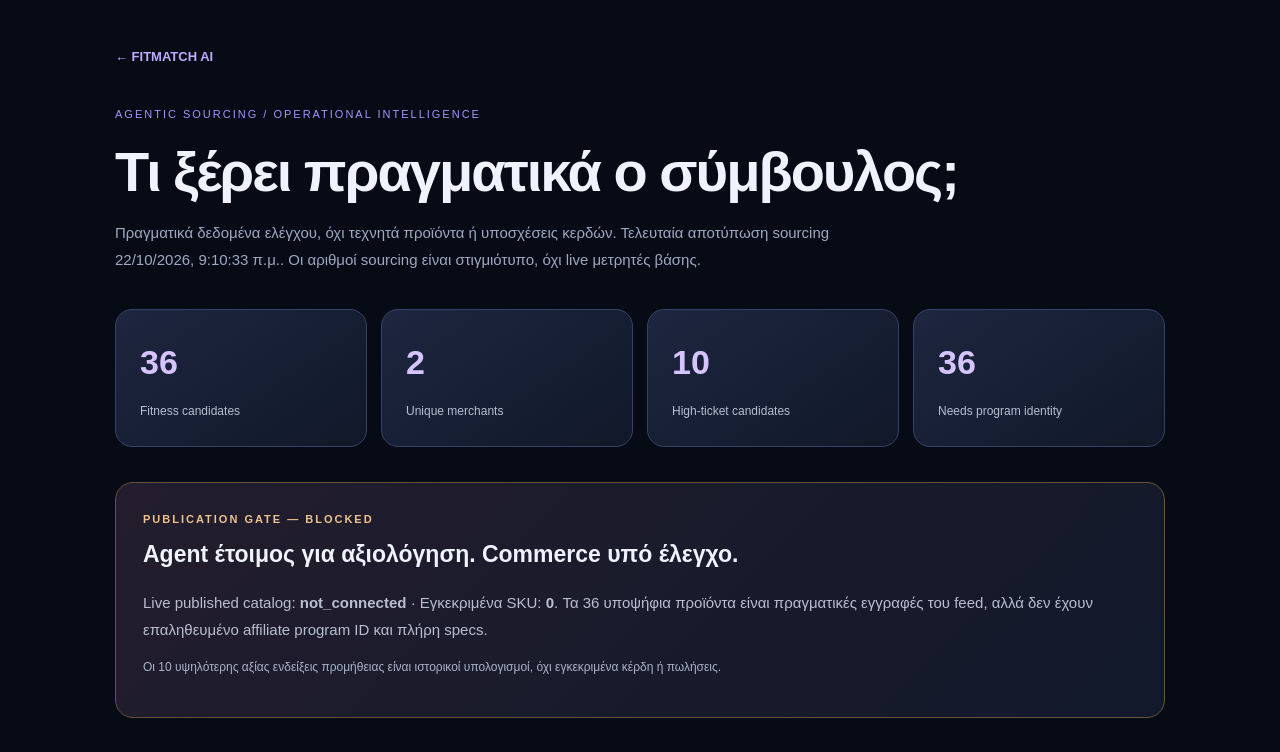
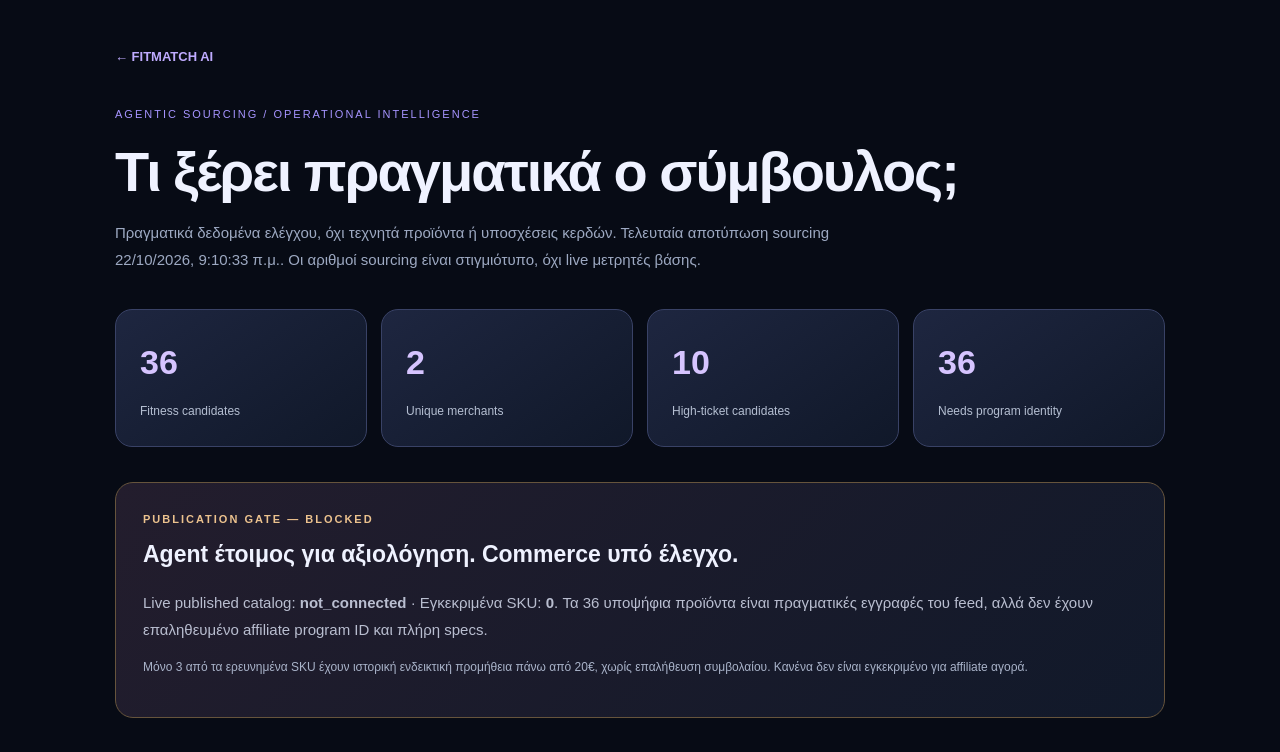
Before and after one commit to vmoulakakis/FITMACHT_AI, a Next.js app: page /readiness in a window 1280 px wide. Shown: the top 752 px of the page. Built offline with nearby package versions, Linux system fonts and the light colour scheme.

Commit message:
docs: align methodology and release checklist with >€20 merchant payout rule and 3 indicative candidates

```diff
--- a/app/readiness/page.tsx
+++ b/app/readiness/page.tsx
@@ -24,7 +24,7 @@ export default async function Page(){
  <p style={{color:"#ecc28e",letterSpacing:2,fontSize:11,fontWeight:800,margin:"0 0 8px"}}>PUBLICATION GATE — BLOCKED</p>
  <h2 style={{fontSize:23,margin:"4px 0 8px"}}>Agent έτοιμος για αξιολόγηση. Commerce υπό έλεγχο.</h2>
  <p style={{color:"#b9bed0",lineHeight:1.8}}>Live published catalog: <b>{c.mode}</b> · Εγκεκριμένα SKU: <b>{c.offers.length}</b>. Τα 36 υποψήφια προϊόντα είναι πραγματικές εγγραφές του feed, αλλά δεν έχουν επαληθευμένο affiliate program ID και πλήρη specs.</p>
- <p style={{color:"#a9b3c9",fontSize:12}}>Οι 10 υψηλότερης αξίας ενδείξεις προμήθειας είναι ιστορικοί υπολογισμοί, όχι εγκεκριμένα κέρδη ή πωλήσεις.</p>
+ <p style={{color:"#a9b3c9",fontSize:12}}>Μόνο 3 από τα ερευνημένα SKU έχουν ιστορική ενδεικτική προμήθεια πάνω από 20€, χωρίς επαλήθευση συμβολαίου. Κανένα δεν είναι εγκεκριμένο για affiliate αγορά.</p>
  </section>
  <div style={{display:"grid",gridTemplateColumns:"repeat(auto-fit,minmax(280px,1fr))",gap:22,marginTop:36}}>
  <section style={{padding:23,background:"#111929",border:"1px solid #293953",borderRadius:16}}>
--- a/components/Advisor.tsx
+++ b/components/Advisor.tsx
@@ -109,7 +109,7 @@ export default function Advisor(){
         <div className="merchantProductText"><span className="offerLabel">{o.tag} · Ελεγμένη προσφορά</span><h4>{o.title}</h4><p>{o.merchant} · Ενημέρωση τιμής/stock: {new Date(o.lastSeen).toLocaleDateString("el-GR")}</p>
         {o.reason&&<p className="sourceReason">{o.reason}</p>}{o.evidenceUrl&&o.evidenceUrl.startsWith("https://")&&<a className="evidenceLink" href={o.evidenceUrl} target="_blank" rel="noopener noreferrer">Πρωτογενής πηγή προδιαγραφών <ExternalLink size={13}/></a>}</div>
         <div className="priceAndBuy"><b>{o.price.toLocaleString("el-GR")}€</b><a href={"/api/out?id="+encodeURIComponent(o.id)} rel="nofollow sponsored noopener">Αγόρασε στον merchant <ExternalLink size={16}/></a></div></article>)}</div>
-    :<div className="stockEmpty"><ScanSearch size={27}/><div><strong>Δεν έχουμε ακόμη επαληθευμένο προϊόν για ασφαλή σύσταση.</strong><p>Ο συγκεκριμένος τύπος λύσης έχει προσδιοριστεί. Η τρέχουσα βάση δεν διαθέτει για αυτή τη λύση SKU που να περνά όλα τα υποχρεωτικά κριτήρια τεχνικών στοιχείων, διαθεσιμότητας και επαληθευμένης affiliate προμήθειας ≥10€. Δεν παρουσιάζουμε πλασματικές προσφορές.</p><small>{result.catalogNote}</small>
+    :<div className="stockEmpty"><ScanSearch size={27}/><div><strong>Δεν έχουμε ακόμη επαληθευμένο προϊόν για ασφαλή σύσταση.</strong><p>Ο συγκεκριμένος τύπος λύσης έχει προσδιοριστεί. Η τρέχουσα βάση δεν διαθέτει για αυτή τη λύση SKU που να περνά όλα τα υποχρεωτικά κριτήρια τεχνικών στοιχείων, διαθεσιμότητας και επαληθευμένης affiliate προμήθειας πάνω από 20€. Δεν παρουσιάζουμε πλασματικές προσφορές.</p><small>{result.catalogNote}</small>
  {nearby.length>0&&<section className="nearbyResults" aria-label="Κοντινές πραγματικές λύσεις">
   <h4>Βρήκαμε {nearby.length} κοντινές λύσεις από πραγματικά προϊόντα</h4>
   <p>Είναι επιλογές προς αξιολόγηση, όχι εγκεκριμένες affiliate αγορές.</p>
--- a/data/fitness-sourcing-audit.json
+++ b/data/fitness-sourcing-audit.json
@@ -38,5 +38,8 @@
       "approved_program_id": false
     }
   ],
-  "program_hint_note": "The values come from consistent go.linkwi.se/z/{number}-.../CD104/ path segments; neither official Linkwise program ID nor joined/approved publisher status has been authenticated."
+  "program_hint_note": "The values come from consistent go.linkwi.se/z/{number}-.../CD104/ path segments; neither official Linkwise program ID nor joined/approved publisher status has been authenticated.",
+  "indicative_commission_gt_20_eur": 3,
+  "verified_commission_gt_20_eur": 0,
+  "commerce_hard_gate": "strictly greater than EUR 20 verified net eligible payout; historical indicative rates are NOT evidence"
 }
```
Also changed, not shown: app/methodology/page.tsx (+1 -1 lines), 1 other file (tests, documents, lock files or other folders).
